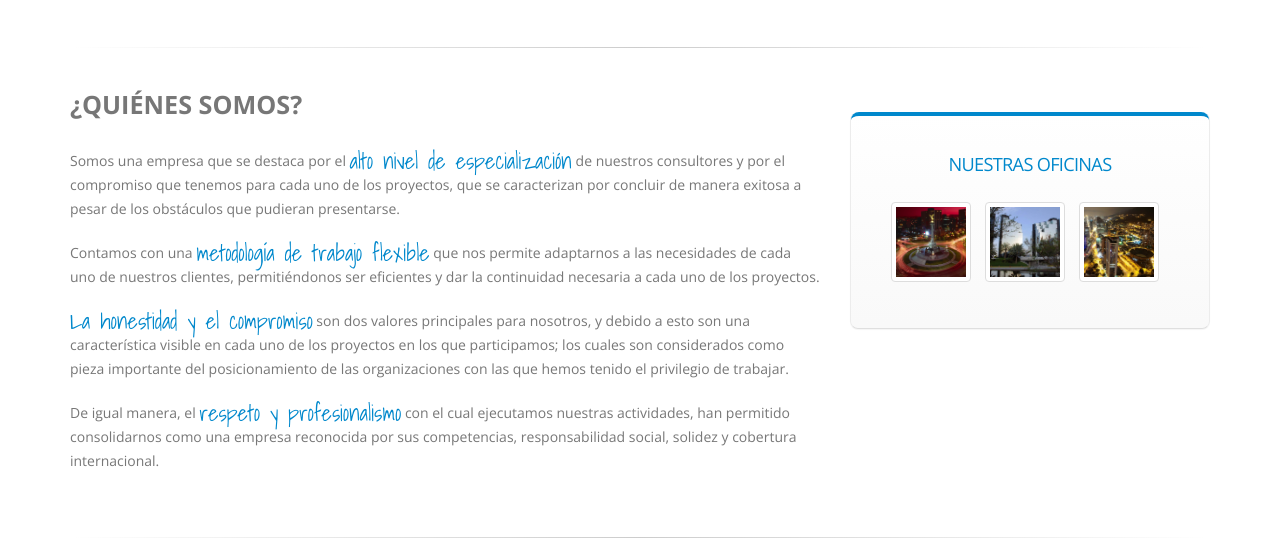
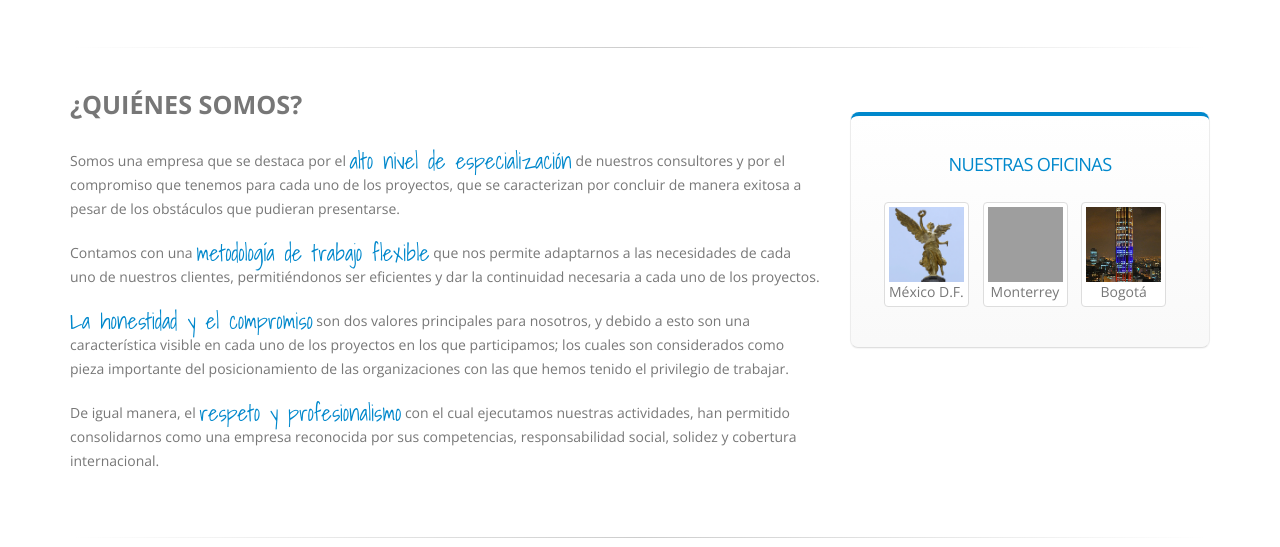
Before and after one commit to allan2sk/pypweb-modernizacion-pagina-web, a PHP site: page /about-us-basic.html in a window 1280 px wide. Shown: the part 443-990 px from the top of the page. Run offline with PHP 8.4, Linux system fonts and the light colour scheme; grey boxes are pictures that could not be loaded.

Commit message:
Modifica Nosotros y popup en mapas Oficinas
Selección de imágenes y agregar información en los mapas

```diff
--- a/about-us-basic.html
+++ b/about-us-basic.html
@@ -136,17 +136,20 @@
 									<ul class="thumbnail-gallery">
 										<li>
 											<span class="thumbnail">
-													<img src="img/Oficinas/DF.jpg">
+													<img class="img-responsive" src="img/Oficinas/DF.jpg">
+													México D.F.
 												</span>
 										</li>
 										<li>
 											<span class="thumbnail">
-													<img src="img/Oficinas/Monterrey.jpg">
+													<img src="img/historia/ios_torres.jpg">
+													Monterrey
 											</span>
 										</li>
 										<li>
 											<span class="thumbnail">
 													<img src="img/Oficinas/Bogota.jpg">
+													Bogotá
 											</span>
 										</li>
 									</ul>
--- a/css/theme-elements.css
+++ b/css/theme-elements.css
@@ -492,8 +492,8 @@ ul.thumbnail-gallery li {
 	padding: 0;
 }
 ul.thumbnail-gallery img{
-	width: 70px;
-	height: 70px;
+	width: 75px;
+	height: 75px;
 }
 
 /* Responsive */
--- a/page-our-office.html
+++ b/page-our-office.html
@@ -181,14 +181,14 @@
 						</div>
 						<div class="col-md-5">
 							<h4>Nuestras <strong>Sedes</strong></h4>
-					<!-------- agregar el menu selectivo-->
+							<!-- agregar el menu selectivo-->
 							<div class="tabs">
 									<ul class="nav nav-tabs nav-justified">
 										<li class="active"><a id="dftab" href="#DF" data-toggle="tab"> D.F., México</a></li>
 										<li><a id="mtytab" href="#MTY" data-toggle="tab">Monterrey, México</a></li>
 										<li><a id="coltab" href="#COL" data-toggle="tab">Bogotá, Colombia</a></li>
 									</ul>
-					<!-------- agregar el contenido de oficinas y mapas-->
+							<!--agregar el contenido de oficinas y mapas-->
 									<div class="tab-content">
 										<div class="tab-pane active" id="DF">
 											<ul class="simple-post-list">
```
Also changed, not shown: img/Oficinas/Bogota.jpg, img/Oficinas/DF.jpg.
